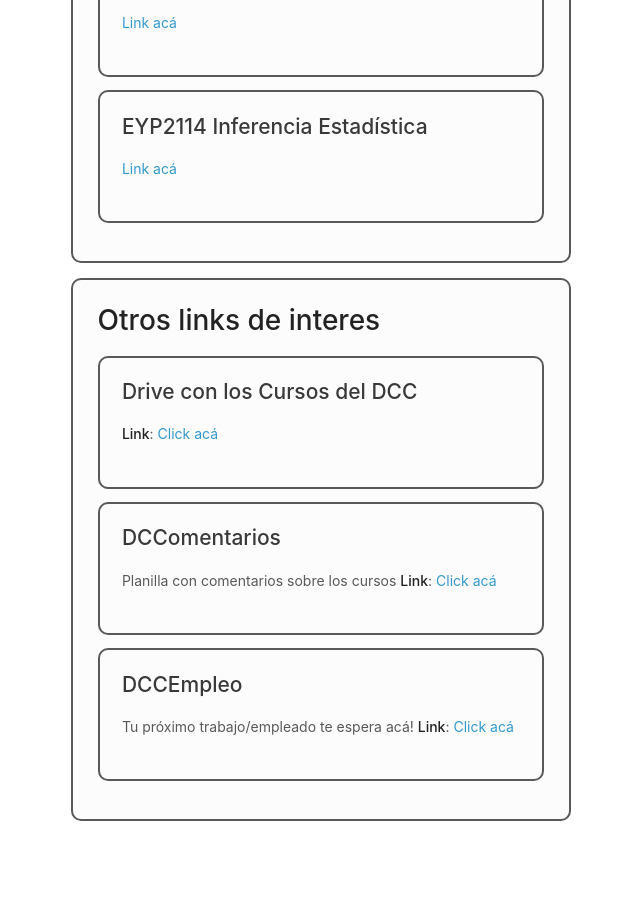
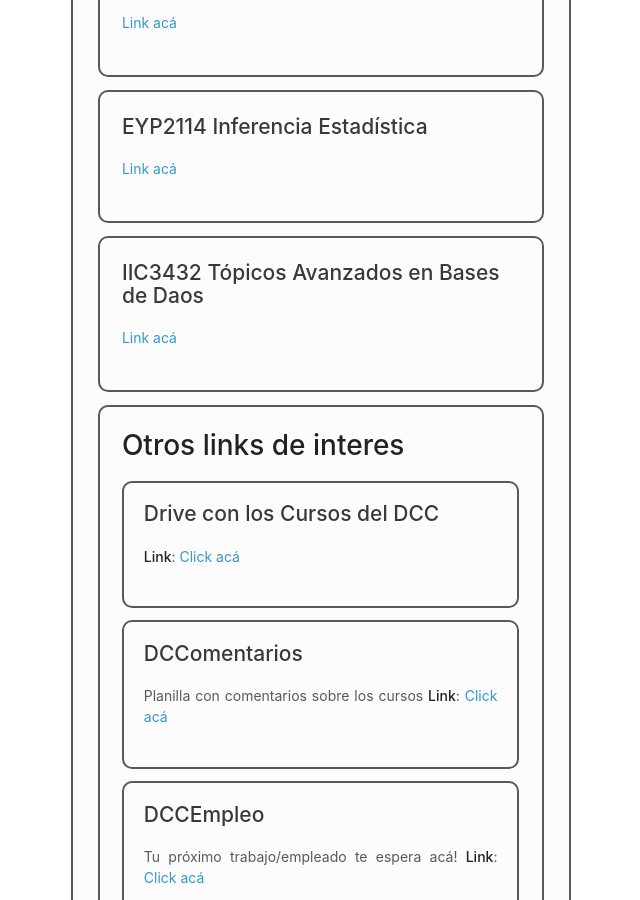
Before and after one commit to capitulo-acm-puc/capitulo-acm-puc.github.io, a Jekyll site: the page built from 6-grupos_y_canales.md, in a window 1280 px wide and 900 px high, scrolled down 6371 px. Shown: the whole window, without its empty margins (535-1175 px from the left). Built offline with Jekyll 4.4.1, drawn with Linux system fonts in a browser that asks for light colours.

Commit message:
Update 6-grupos_y_canales.md

```diff
--- a/6-grupos_y_canales.md
+++ b/6-grupos_y_canales.md
@@ -221,6 +221,10 @@ Advertencia, el grupo permite confesiones de todo tipo, sin censura.
 [Link acá](https://t.me/joinchat/HFM3CU8a2Yd1KIdoWCegzQ)
 </div>
 
+<div class="grupo">
+## IIC3432 Tópicos Avanzados en Bases de Daos
+[Link acá](https://t.me/joinchat/FG3F8Bhlt_X1b5CGDzWS_Q)
+
 
 </div>
 
```
